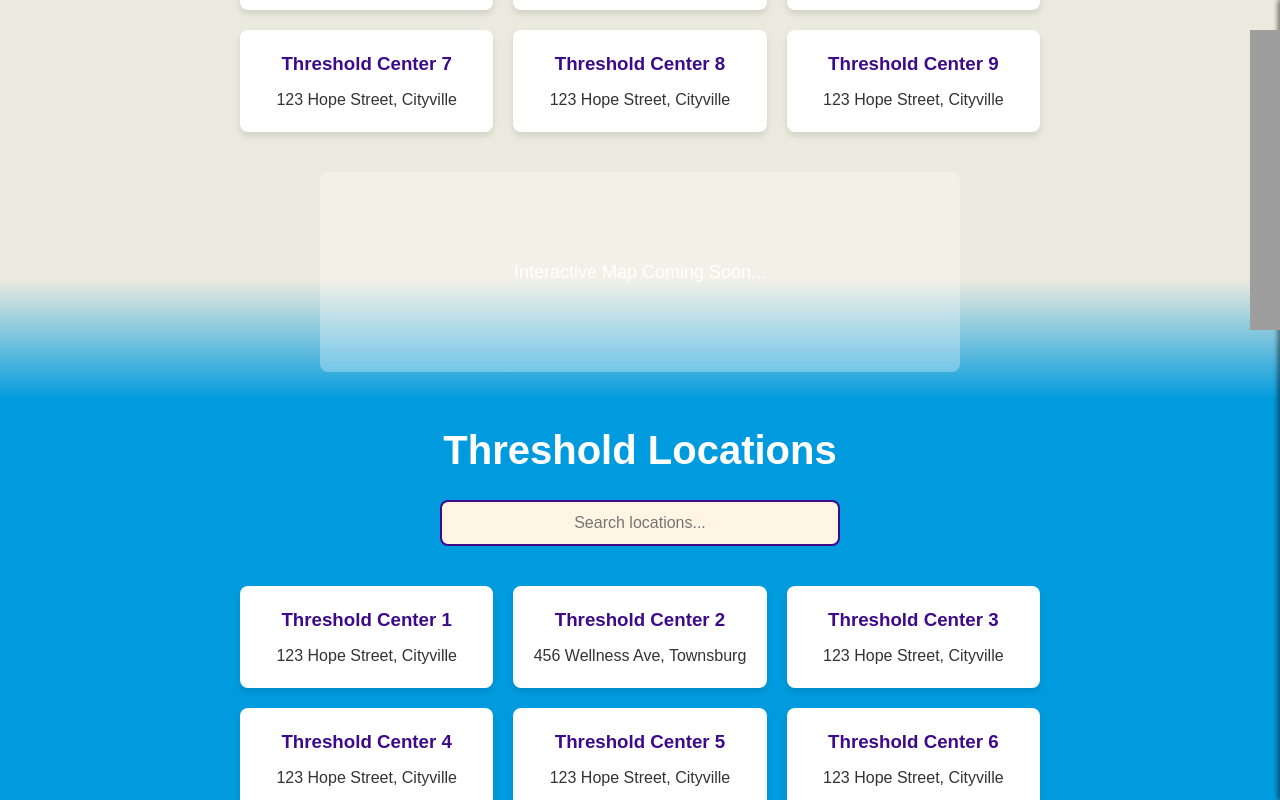
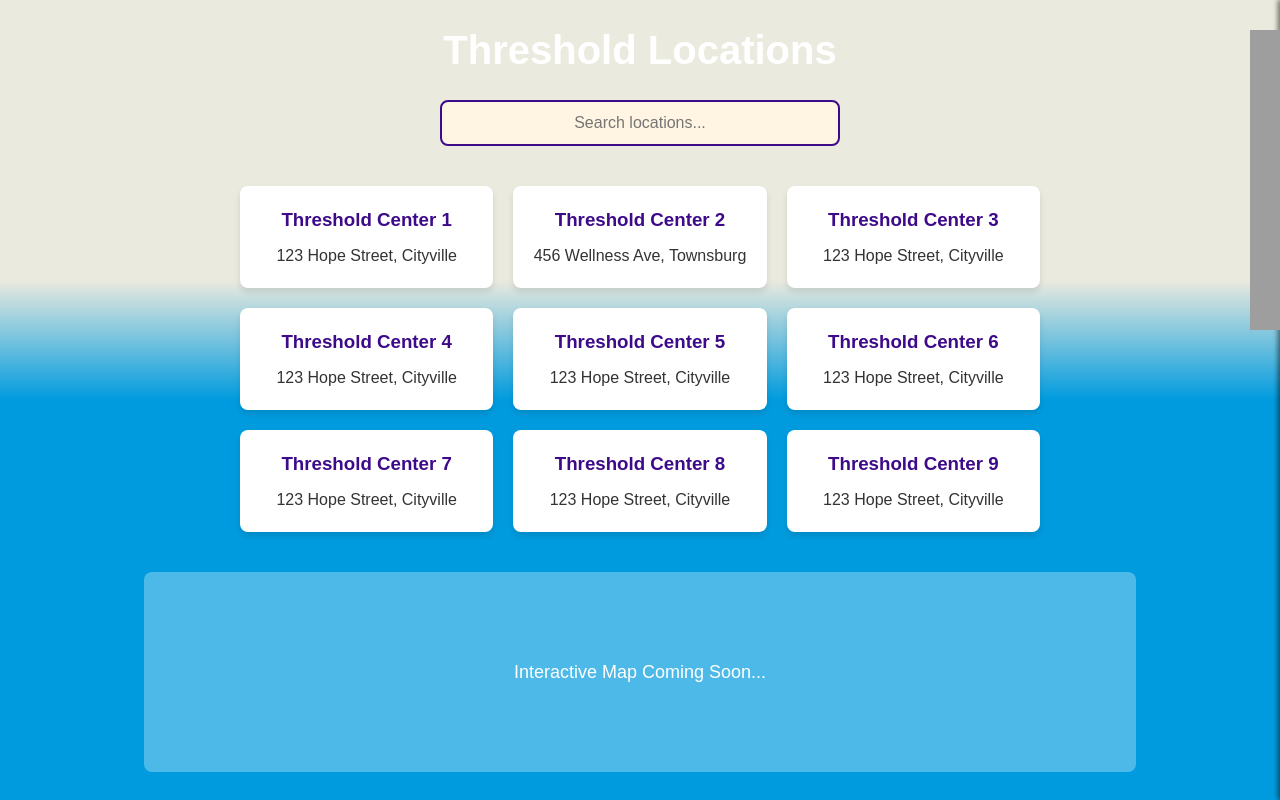
Before and after one commit to icstars/J.E.D.A, a React (Vite) app: page /location in a window 1280 px wide. Built offline with nearby package versions, Linux system fonts and the light colour scheme; grey boxes are pictures that could not be loaded.

Commit message:
fixed flex display

```diff
--- a/src/App.css
+++ b/src/App.css
@@ -12,7 +12,7 @@
 
 /* Root container styles */
 .root-container {
-  /* display: flex;       <<<<<<<<<<<<<<<<<<<<<<<<<<<<<<<<<<<<<<<<<<<<<<<<<<<<<<<<<<<<<<<< this will make it stupid */
+  display: center;      /* <<<<<<<<<<<<<<<<<<<<<<<<<<<<<<<<<<<<<<<<<<<<<<<<<<<<<<<<<<<<<<<< this will make it stupid */
   flex-direction: column; /* Stack elements vertically */
   justify-content: center;
   align-items: center;
--- a/src/SSlocationPage.css
+++ b/src/SSlocationPage.css
@@ -15,7 +15,7 @@ html, body {
 /* Root container */
 .location-root-container {
 
-    display: flex;
+    display: center;
     /*    <<<<   this would mess with the 3x3 grid system I have present for the desktop version idk why because it's literally a line to describe a grid but it does... sigh */
     flex-direction: column;
     align-items: center;
@@ -30,7 +30,7 @@ html, body {
 /* Search container */
 .search-container {
     width: 100%;
-    display: flex;
+    /* display: flex; */
     justify-content: center;
     padding: 20px 0;
 }
--- a/src/SSsearchBar.css
+++ b/src/SSsearchBar.css
@@ -10,7 +10,7 @@ Global reset to remove margins and paddings
     width: 100%; /* Full viewport width */
     height: 100%; /* Full viewport height */
     overflow: hidden; /* Hide any overflow */
-    display: flex; /* Use flexbox for centering */
+    display: center; /* Use flexbox for centering */
     justify-content: center; /* Center horizontally */
     align-items: center; /* Center vertically */
 
```
